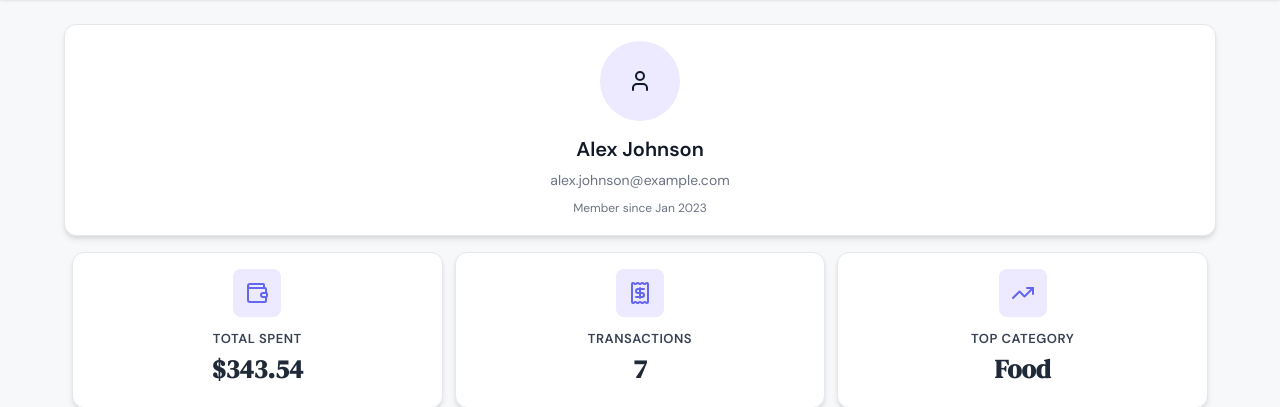
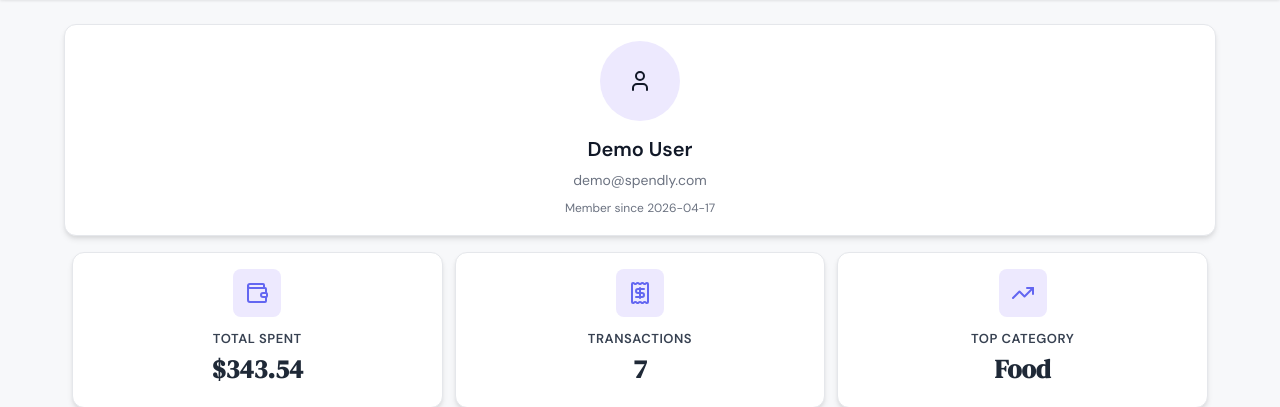
Before and after one commit to SayamAlt/Expense-Tracking-Application-using-Claude-Code, a Flask app: page /profile in a window 1280 px wide. Shown: the part 85-492 px from the top of the page. Run offline with Flask 3, Linux system fonts and the light colour scheme; a user stored in the database is signed in; data comes from the database, SQL or seed files in the repository; both versions use the stored data as it was after the commit.

Commit message:
feat: Enhance user profile functionality and update UI placeholders

```diff
--- a/app.py
+++ b/app.py
@@ -25,6 +25,8 @@ with app.app_context():
 
 @app.route("/")
 def landing():
+    if "user_id" in session:
+        return redirect(url_for("profile"))
     return render_template("landing.html")
 
 
@@ -201,12 +203,12 @@ def profile():
         flash("Please log in to access this page", "warning")
         return redirect(url_for("login"))
 
-    # Hardcoded user data for UI design
-    user = {
-        "name": "Alex Johnson",
-        "email": "alex.johnson@example.com",
-        "member_since": "Jan 2023"
-    }
+    conn = get_db()
+    user = conn.execute(
+        "SELECT name, email, created_at FROM users WHERE id = ?",
+        (session["user_id"],)
+    ).fetchone()
+    conn.close()
 
     # Hardcoded expense data for UI design
     expenses = [
--- a/templates/login.html
+++ b/templates/login.html
@@ -21,7 +21,7 @@
                 <div class="form-group">
                     <label for="email">Email address</label>
                     <input type="email" id="email" name="email"
-                           class="form-input" placeholder="nitish@example.com"
+                           class="form-input" placeholder="sayam@example.com"
                            required autofocus>
                 </div>
                 <div class="form-group">
--- a/templates/profile.html
+++ b/templates/profile.html
@@ -9,7 +9,7 @@
     </div>
     <h2 class="profile-name">{{ user.name }}</h2>
     <p class="profile-email">{{ user.email }}</p>
-    <p class="profile-member-since">Member since {{ user.member_since }}</p>
+    <p class="profile-member-since">Member since {{ user.created_at[:10] }}</p>
   </aside>
 
   <!-- Summary Stats Row (KPIs) -->
--- a/templates/register.html
+++ b/templates/register.html
@@ -21,13 +21,13 @@
                 <div class="form-group">
                     <label for="name">Full name</label>
                     <input type="text" id="name" name="name"
-                           class="form-input" placeholder="Nitish Kumar"
+                           class="form-input" placeholder="Sayam Kumar"
                            required autofocus>
                 </div>
                 <div class="form-group">
                     <label for="email">Email address</label>
                     <input type="email" id="email" name="email"
-                           class="form-input" placeholder="nitish@example.com"
+                           class="form-input" placeholder="sayam@example.com"
                            required>
                 </div>
                 <div class="form-group">
```
Also changed, not shown: .claude/settings.local.json, expense-tracker.db (added), spendly.db.
